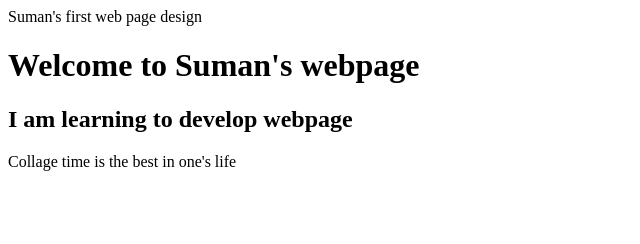
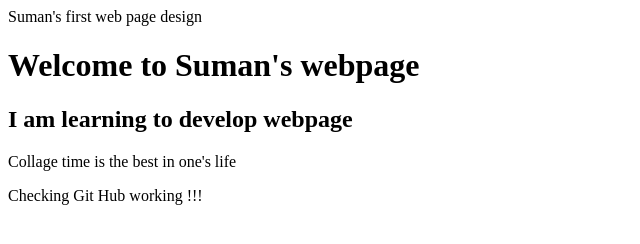
Before and after one commit to skg22/first-page, a plain HTML site: page index.html in a window 1280 px wide. Shown: the whole page, without its empty margins (0-640 px from the left). Drawn offline with Linux system fonts and the light colour scheme.

Commit message:
small change

```diff
--- a/index.html
+++ b/index.html
@@ -8,5 +8,6 @@ Suman's first web page design
 <h1>Welcome to Suman's webpage</h1>
 <h2>I am learning to develop webpage </h2>
 <p>Collage time is the best in one's life </p>
+<p>Checking Git Hub working !!!</p>
 </body>
 </html>
```
